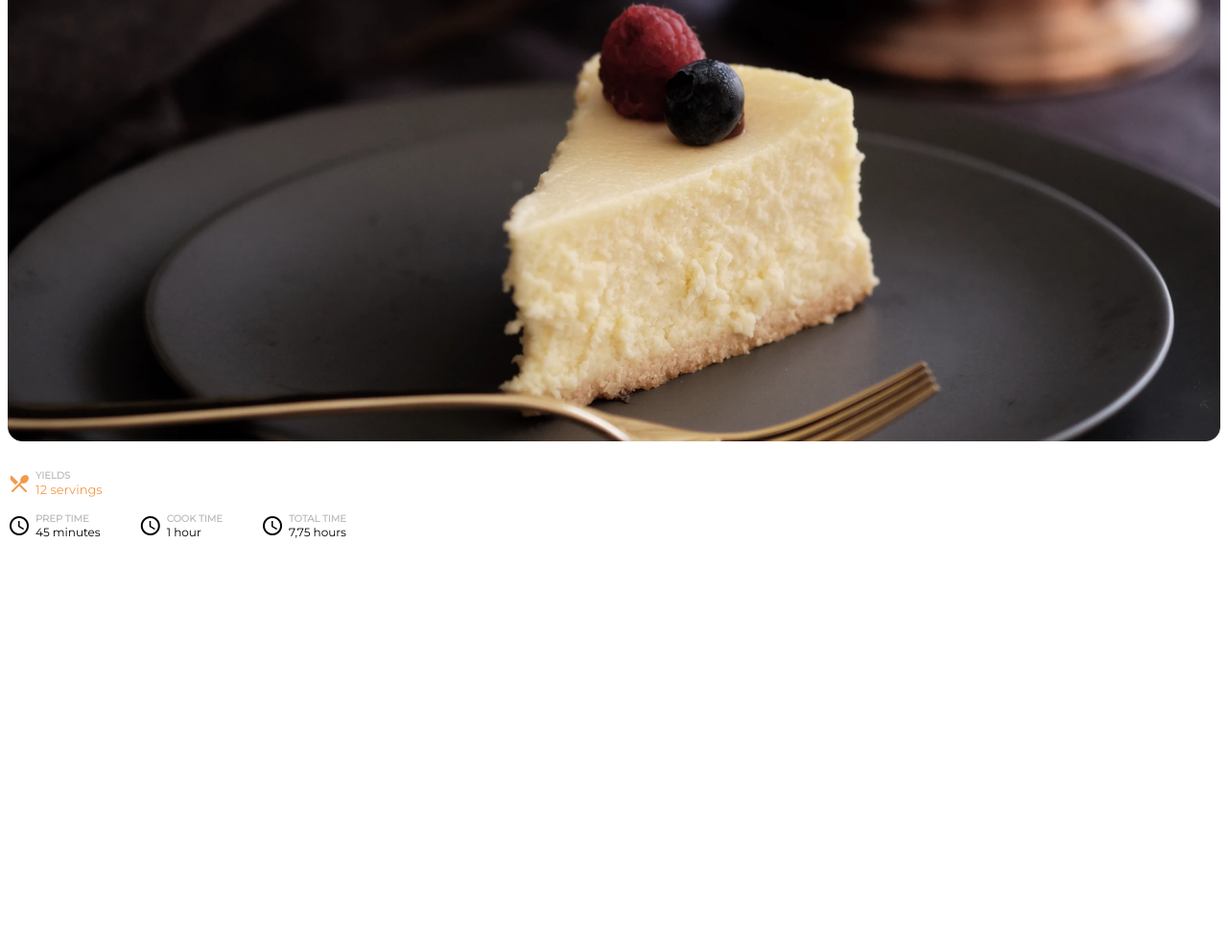
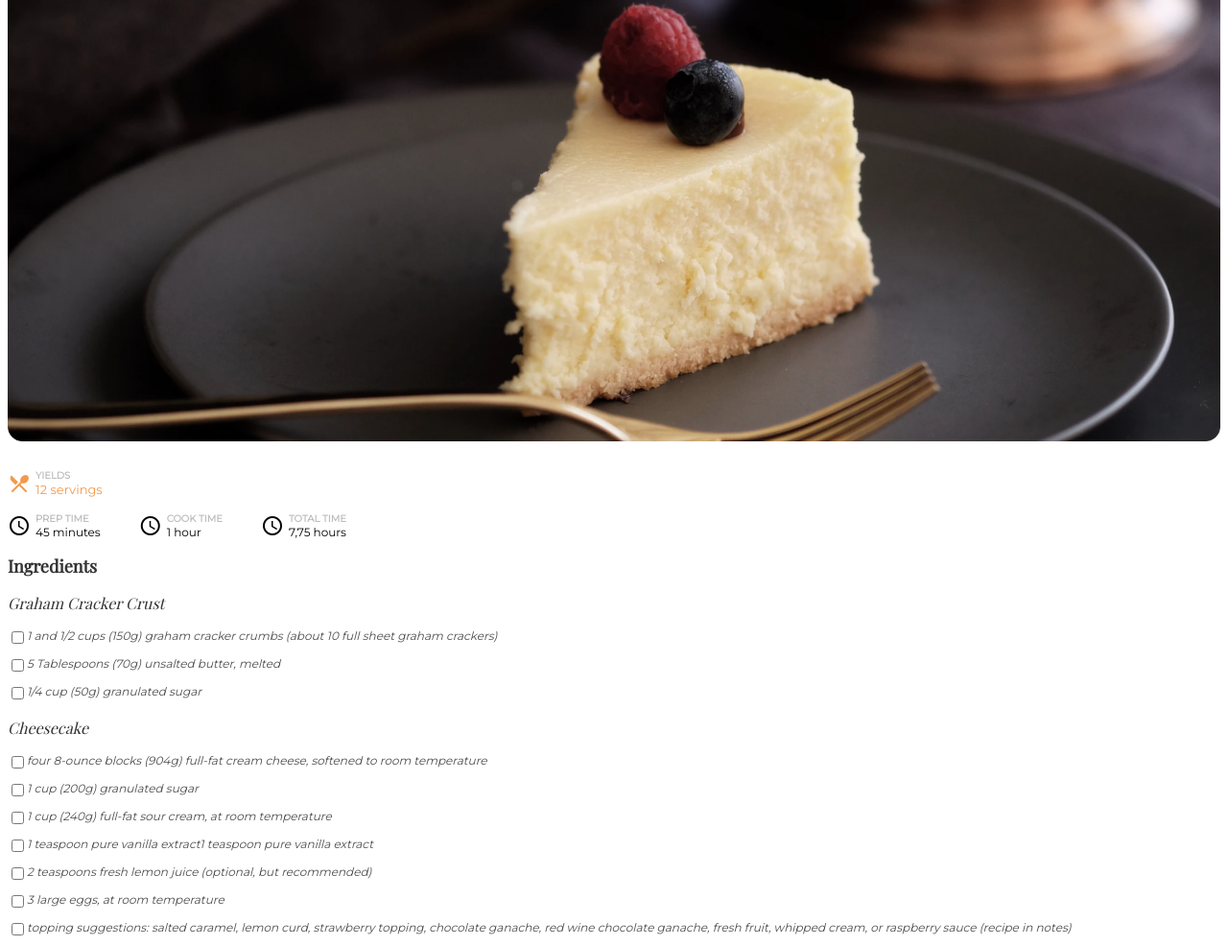
Before and after one commit to Edel-blk/recipe-page, a plain HTML site: page index.html in a window 1280 px wide. Shown: the part 252-1238 px from the top of the page at 96% size. Before the commit the page ends 830 px from the top, so only its background shows below. Drawn offline with nearby package versions, Linux system fonts and the light colour scheme.

Commit message:
ingredients section

```diff
--- a/index.html
+++ b/index.html
@@ -105,6 +105,104 @@
           </ul>
         </div>
       </div>
+
+      <div class="ingredients">
+        <h2>
+          Ingredients
+        </h2>
+
+        <h3>
+          Graham Cracker Crust
+        </h3>
+
+        <div class="ingredients-graham-cracker">
+          <div>
+            <input type="checkbox" />
+
+            <p>
+              1 and 1/2 cups (150g) graham cracker crumbs (about 10 full sheet graham crackers)
+            </p>
+          </div>
+
+          <div>
+            <input type="checkbox" />
+
+            <p>
+              5 Tablespoons (70g) unsalted butter, melted
+            </p>
+          </div>
+
+          <div>
+            <input type="checkbox" />
+
+            <p>
+              1/4 cup (50g) granulated sugar
+            </p>
+          </div>
+        </div>
+
+        <h3>
+          Cheesecake
+        </h3>
+
+        <div class="ingredients-cheesecake">
+          <div>
+            <input type="checkbox" />
+
+            <p>
+              four 8-ounce blocks (904g) full-fat cream cheese, softened to room temperature
+            </p>
+          </div>
+
+          <div>
+            <input type="checkbox" />
+
+            <p>
+              1 cup (200g) granulated sugar
+            </p>
+          </div>
+
+          <div>
+            <input type="checkbox" />
+
+            <p>
+              1 cup (240g) full-fat sour cream, at room temperature
+            </p>
+          </div>
+
+          <div>
+            <input type="checkbox" />
+
+            <p>
+              1 teaspoon pure vanilla extract1 teaspoon pure vanilla extract
+            </p>
+          </div>
+
+          <div>
+            <input type="checkbox" />
+
+            <p>
+              2 teaspoons fresh lemon juice (optional, but recommended)
+            </p>
+          </div>
+
+          <div>
+            <input type="checkbox" />
+
+            <p>
+              3 large eggs, at room temperature
+            </p>
+          </div>
+
+          <div>
+            <input type="checkbox" />
+
+            <p>
+              topping suggestions: salted caramel, lemon curd, strawberry topping, chocolate ganache, red wine chocolate ganache, fresh fruit, whipped cream, or raspberry sauce (recipe in notes)
+            </p>
+          </div>
+        </div>
+      </div>
     </div>
   </body>
 </html>
--- a/style.css
+++ b/style.css
@@ -1,6 +1,20 @@
 h1 {
   font-size: 24px;
   font-family: Playfair Display;
+}
+
+h2 {
+  color: var(--gray-1, #333);
+  font-family: Playfair Display;
+  font-size: 18px;
+}
+
+h3 {
+  color: var(--gray-1, #333);
+  font-family: Playfair Display;
+  font-size: 16px;
+  font-style: italic;
+  font-weight: 400;
 }
 
 img {
@@ -67,6 +81,30 @@ li {
   margin-top: 25px;
 }
 
+.ingredients-graham-cracker {
+  display: flex;
+  flex-direction: column;
+  justify-content: center;
+  gap: 10px;
+}
+
+.ingredients-cheesecake {
+  display: flex;
+  flex-direction: column;
+  justify-content: center;
+  gap: 10px;
+}
+
+.ingredients-graham-cracker div {
+  display: flex;
+  align-items: flex-start;
+}
+
+.ingredients-cheesecake div {
+  display: flex;
+  align-items: flex-start;
+}
+
 .material-icons {
 
 }
```
